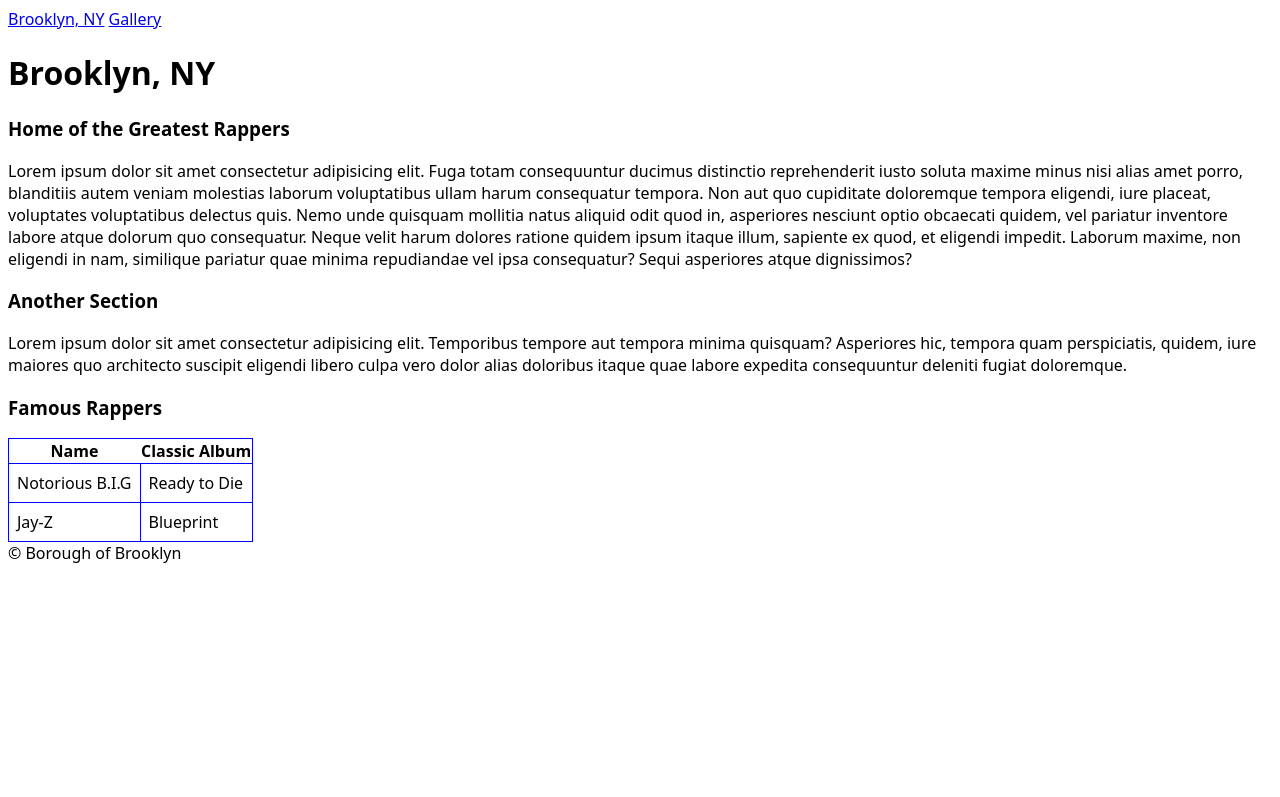
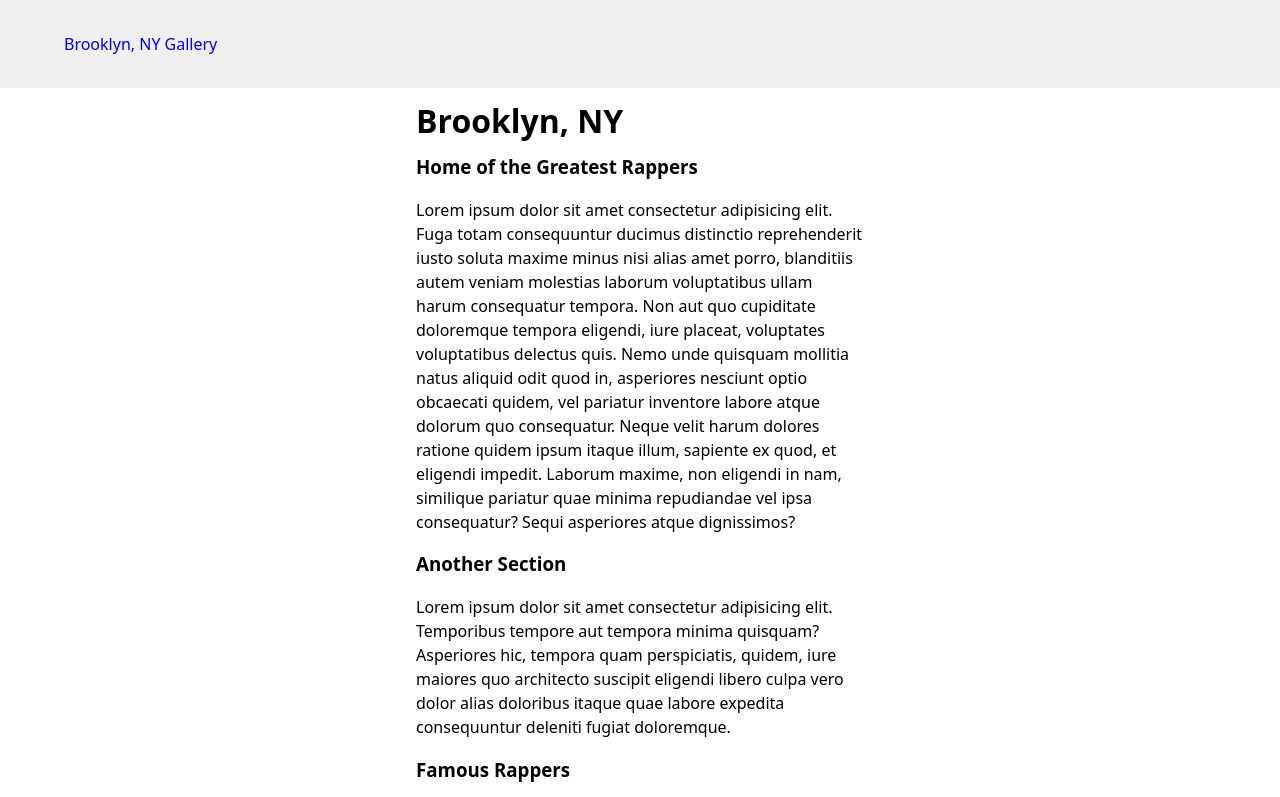
Before and after one commit to craigmckeachie/2024-spring-workbook1, a plain HTML site: page exercises/city-site/index.html in a window 1280 px wide. Shown: the top 797 px of the page. Drawn offline with Linux system fonts and the light colour scheme.

Commit message:
some styles

```diff
--- a/exercises/city-site/css/styles.css
+++ b/exercises/city-site/css/styles.css
@@ -1,12 +1,54 @@
+* {
+  box-sizing: border-box;
+}
+
 body {
+  margin: 0px;
+
   font-family: system-ui, -apple-system, BlinkMacSystemFont, "Segoe UI", Roboto, Oxygen, Ubuntu, Cantarell, "Open Sans",
     "Helvetica Neue", sans-serif;
+  line-height: 1.5rem;
 }
 
-.fancy-table, .fancy-table td {
-    border-width: 1px;
-    border-style: solid;
-    border-color: blue;
-    border-collapse: collapse;
-    padding: .5rem;
+main {
+  margin-left: 26rem;
+  margin-right: 26rem;
 }
+
+header {
+  background-color: #efefef;
+  padding-top: 2rem;
+  padding-bottom: 2rem;
+  /* padding-block: 2rem; */
+  padding-left: 4rem;
+  padding-right: 4rem;
+}
+
+footer {
+  margin-top: 3rem;
+  background-color: lightgray;
+  padding-top: 2rem;
+  padding-bottom: 1rem;
+  /* padding-block: 2rem; */
+  padding-left: 4rem;
+  padding-right: 4rem;
+  font-size: smaller;
+}
+
+a {
+  text-decoration: none;
+}
+a:hover {
+  text-decoration: underline;
+  font-weight: bolder;
+}
+
+.fancy-table,
+.fancy-table td {
+  border-width: 1px;
+  border-style: solid;
+  border-color: blue;
+  border-collapse: collapse;
+  padding: 1rem;
+
+}
--- a/exercises/city-site/index.html
+++ b/exercises/city-site/index.html
@@ -48,7 +48,7 @@
         </tr>
       </table>
     </main>
-    <footer>
+    <footer id="footer">
         &copy Borough of Brooklyn
     </footer>
   </body>
```
